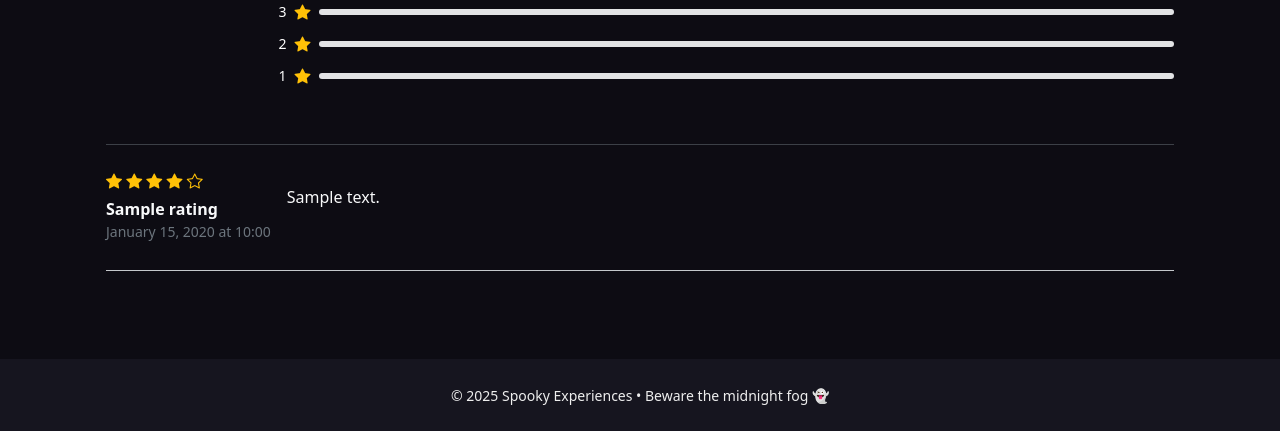
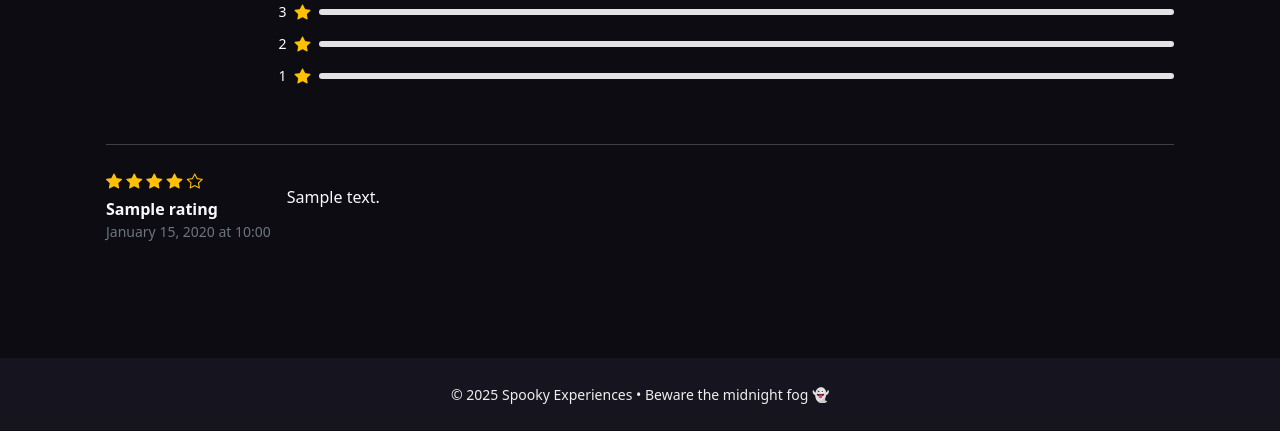
Before and after one commit to petedanielsmith/HalloweenHackathon2025, a Django app: template events/templates/events/event_detail.html in a window 1280 px wide. Shown: the part 550-981 px from the top of the page. After the commit the page ends 954 px from the top, so only its background shows below. Run offline with Django 5.2, Linux system fonts and the light colour scheme; the template is opened without the code that fills it: most values are stand-ins (such as "Sample title", 1, 10 or a date in 2020); grey boxes marked "Sample" are stand-in pictures.

Commit message:
Fix horizontal bar styling in reviews

```diff
--- a/events/templates/events/event_detail.html
+++ b/events/templates/events/event_detail.html
@@ -72,7 +72,7 @@
 
     <!-- Individual reviews -->
     {% for r in ratings %}
-      <div class="d-flex flex-column flex-sm-row gap-3 pb-4 border-bottom border-secondary-subtle mb-3">
+      <div class="d-flex flex-column flex-sm-row gap-3 pb-4 mb-3">
         <div class="flex-shrink-0 text-center text-sm-start">
           <div class="text-warning mb-1">
             {% for i in "12345"|make_list %}
@@ -93,6 +93,9 @@
           <p class="text-secondary mb-3">{{ r.text|linebreaks }}</p>
         </div>
       </div>
+      {% if not forloop.last %}
+        <hr class="border-secondary opacity-50 mb-4">
+      {% endif %}
     {% empty %}
       <p class="text-secondary">No reviews yet. Be the first to leave one!</p>
     {% endfor %}
```
